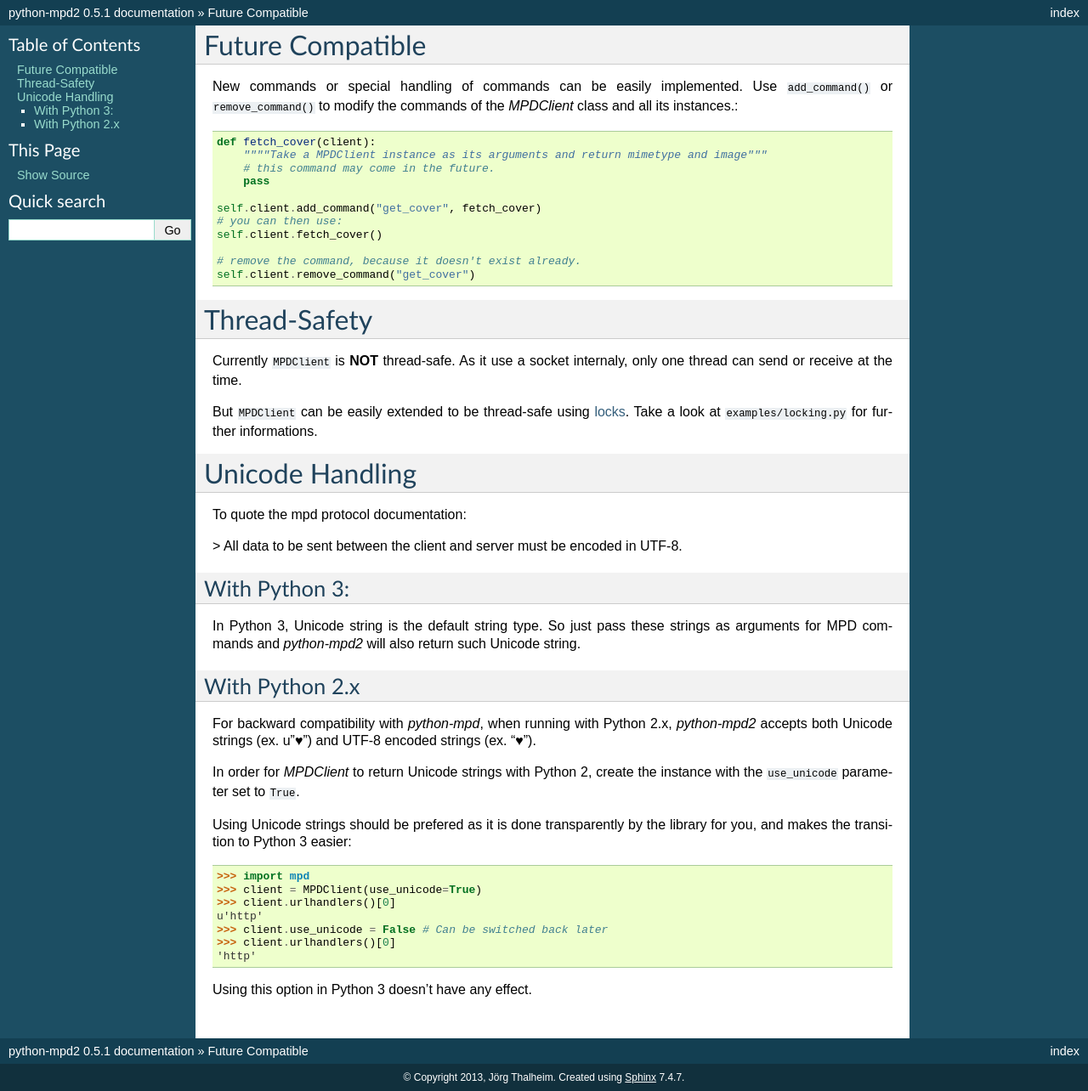
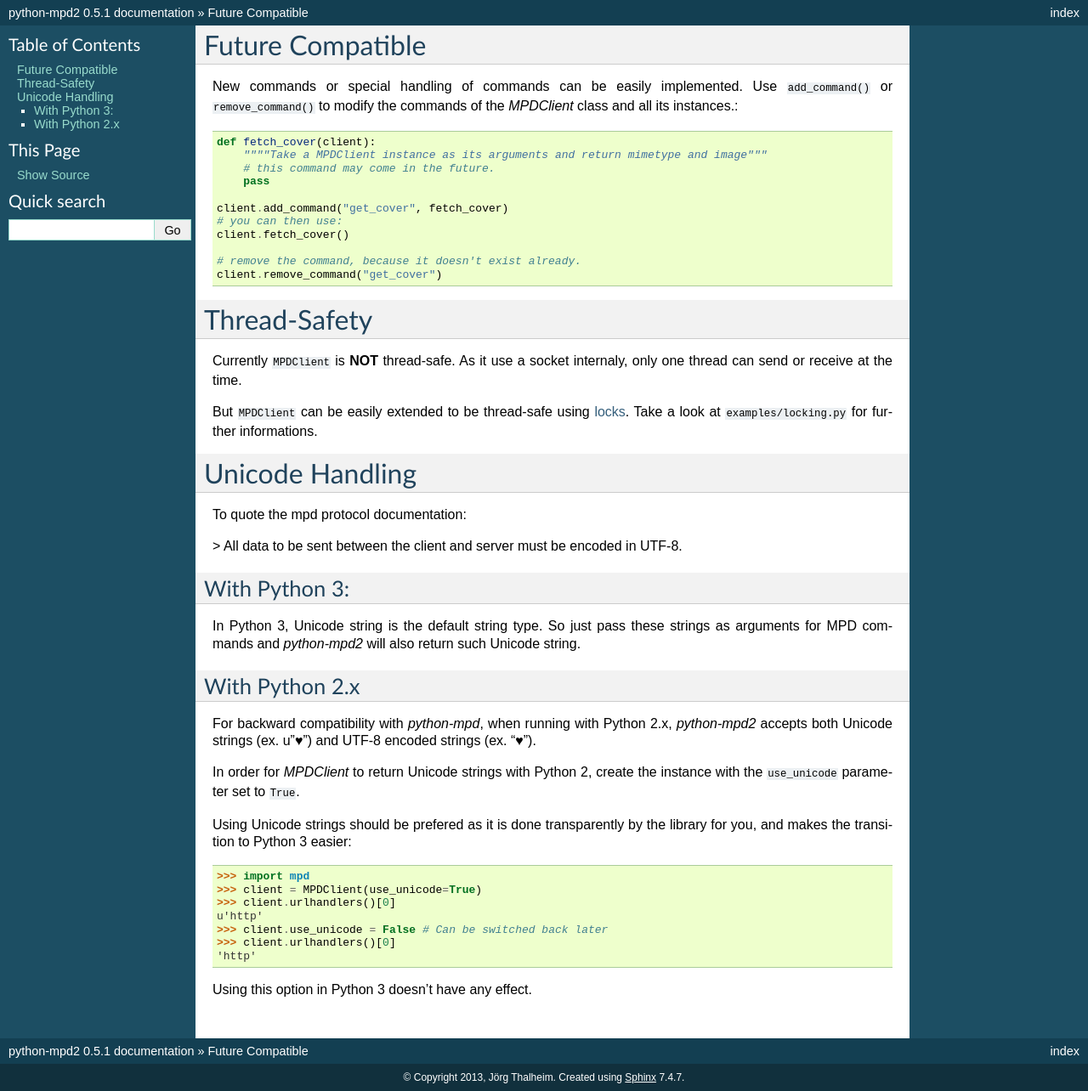
Before and after one commit to Mic92/python-mpd2, a Sphinx documentation site: the page built from doc/topics/advanced.rst, in a window 1280 px wide. Shown: the whole page at 85% size. Built offline with Sphinx 7.4.7, drawn with Linux system fonts in a browser that asks for light colours.

Commit message:
Remove self. in the future compatible docs
This works just as well and self. doesn't add any value.

```diff
--- a/doc/topics/advanced.rst
+++ b/doc/topics/advanced.rst
@@ -10,12 +10,12 @@ New commands or special handling of commands can be easily implemented.  Use
         # this command may come in the future.
         pass
 
-    self.client.add_command("get_cover", fetch_cover)
+    client.add_command("get_cover", fetch_cover)
     # you can then use:
-    self.client.fetch_cover()
+    client.fetch_cover()
 
     # remove the command, because it doesn't exist already.
-    self.client.remove_command("get_cover")
+    client.remove_command("get_cover")
 
 
 Thread-Safety
```
